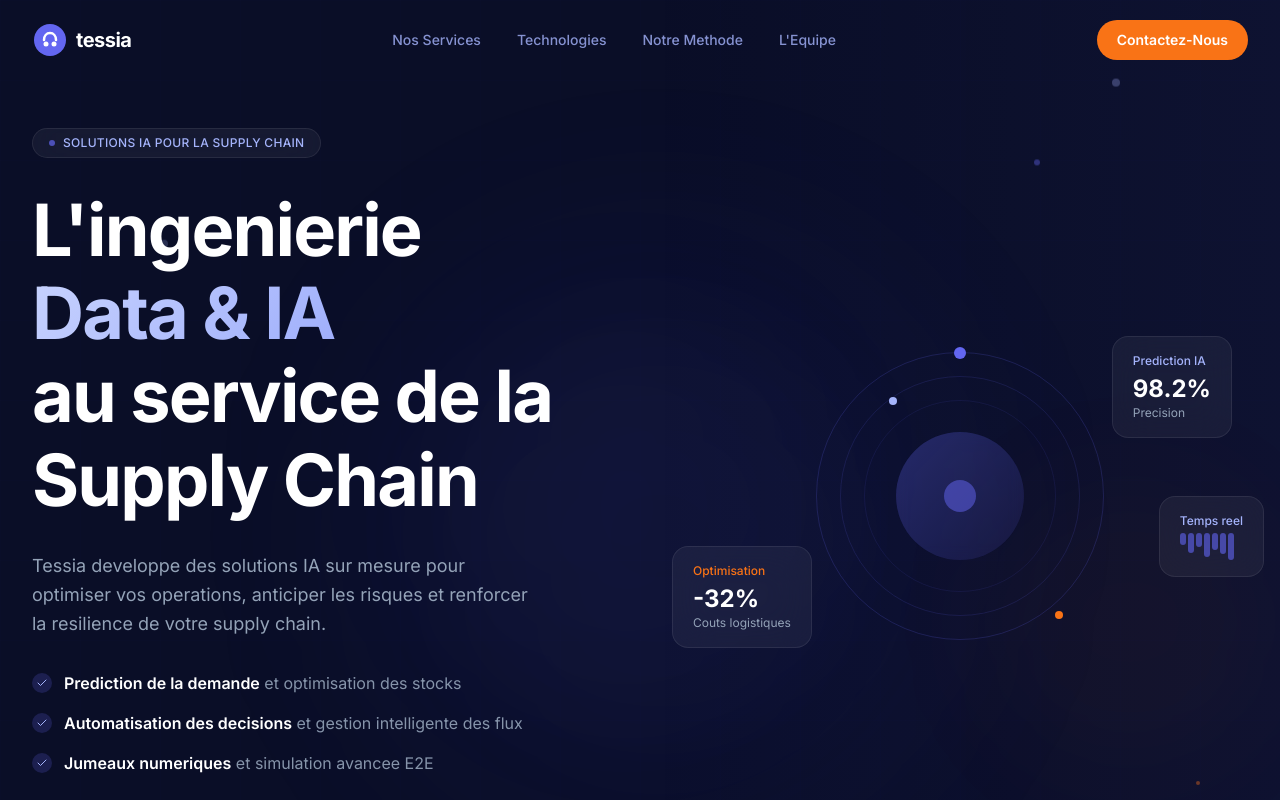
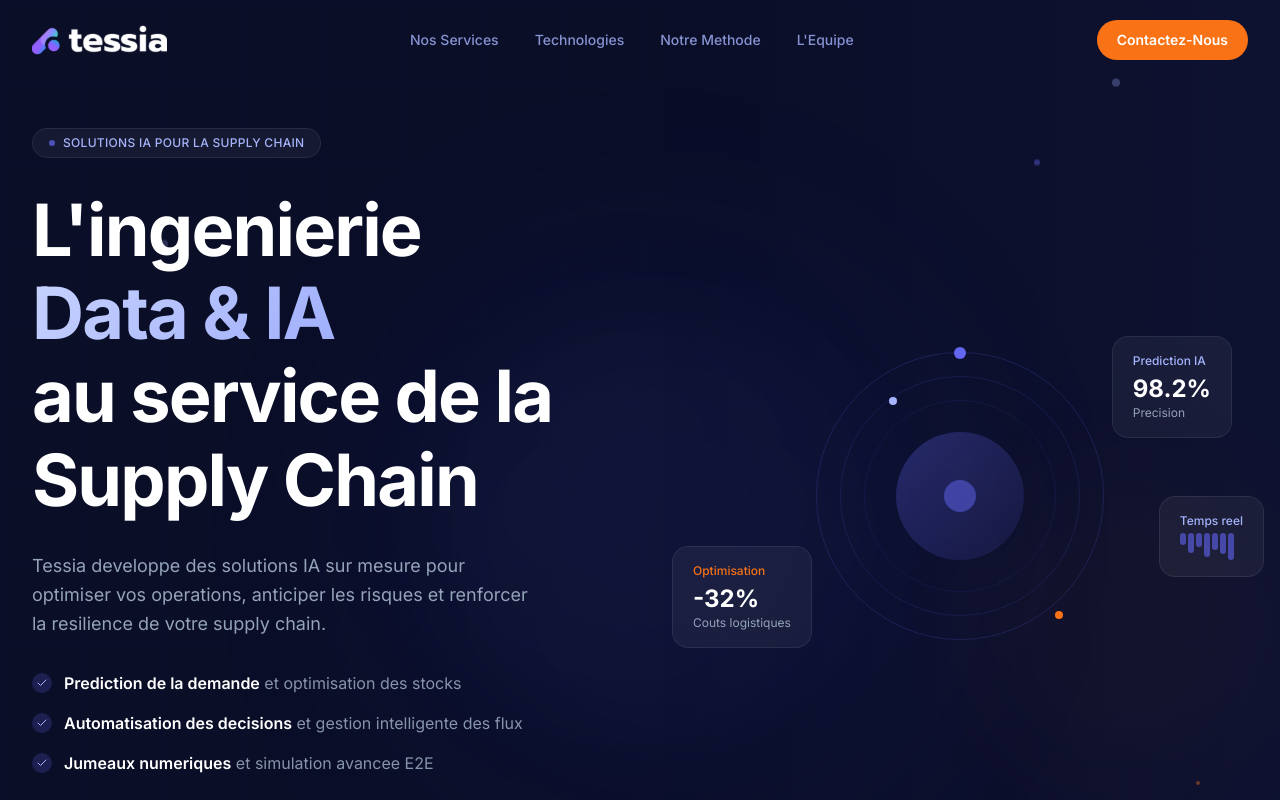
Before and after one commit to cmmbj/tessia-website-rebranding, a Next.js app: page / in a window 1280 px wide. Shown: the top 800 px of the page. Built offline with nearby package versions, Linux system fonts and the light colour scheme.

Commit message:
Update logo in Navbar and Footer

```diff
--- a/components/footer.tsx
+++ b/components/footer.tsx
@@ -19,20 +19,7 @@ export function Footer() {
               <Linkedin size={20} />
             </a>
             <a href="#" className="flex items-center gap-2">
-              <div className="relative flex items-center justify-center w-7 h-7">
-                <svg viewBox="0 0 36 36" fill="none" className="w-7 h-7">
-                  <circle cx="18" cy="18" r="16" className="fill-indigo" />
-                  <path
-                    d="M12 18C12 14 14.5 11 18 11C21.5 11 24 14 24 18"
-                    stroke="white"
-                    strokeWidth="2.5"
-                    strokeLinecap="round"
-                  />
-                  <circle cx="14" cy="22" r="2.5" fill="white" />
-                  <circle cx="22" cy="22" r="2.5" fill="white" />
-                </svg>
-              </div>
-              <span className="text-base font-bold text-primary-foreground">tessia</span>
+              <img src="/logo-tessia.svg" alt="Tessia" className="h-6 w-auto opacity-80 hover:opacity-100 transition-opacity" />
             </a>
           </div>
 
--- a/components/navbar.tsx
+++ b/components/navbar.tsx
@@ -24,32 +24,15 @@ export function Navbar() {
 
   return (
     <header
-      className={`fixed top-0 left-0 right-0 z-50 transition-all duration-500 ${
-        scrolled
+      className={`fixed top-0 left-0 right-0 z-50 transition-all duration-500 ${scrolled
           ? "bg-navy/90 backdrop-blur-xl border-b border-indigo/10 py-3"
           : "bg-transparent py-5"
-      }`}
+        }`}
     >
       <nav className="mx-auto flex max-w-7xl items-center justify-between px-6 lg:px-8">
         {/* Logo */}
         <a href="#" className="flex items-center gap-2 group">
-          <div className="relative flex items-center justify-center w-9 h-9">
-            <svg viewBox="0 0 36 36" fill="none" className="w-9 h-9">
-              <circle cx="18" cy="18" r="16" className="fill-indigo" />
-              <path
-                d="M12 18C12 14 14.5 11 18 11C21.5 11 24 14 24 18"
-                stroke="white"
-                strokeWidth="2.5"
-                strokeLinecap="round"
-                className="transition-all duration-300 group-hover:stroke-[3]"
-              />
-              <circle cx="14" cy="22" r="2.5" fill="white" />
-              <circle cx="22" cy="22" r="2.5" fill="white" />
-            </svg>
-          </div>
-          <span className="text-xl font-bold tracking-tight text-primary-foreground">
-            tessia
-          </span>
+          <img src="/logo-tessia.svg" alt="Tessia" className="h-8 w-auto" />
         </a>
 
         {/* Desktop nav */}
@@ -87,9 +70,8 @@ export function Navbar() {
 
       {/* Mobile menu */}
       <div
-        className={`lg:hidden overflow-hidden transition-all duration-500 ease-in-out ${
-          mobileOpen ? "max-h-96 opacity-100" : "max-h-0 opacity-0"
-        }`}
+        className={`lg:hidden overflow-hidden transition-all duration-500 ease-in-out ${mobileOpen ? "max-h-96 opacity-100" : "max-h-0 opacity-0"
+          }`}
       >
         <div className="mx-6 mt-4 pb-6 flex flex-col gap-2 border-t border-indigo/10 pt-4">
           {navLinks.map((link) => (
```
Also changed, not shown: components/media/logo Tessia.svg (added), public/logo-tessia.svg (added).
